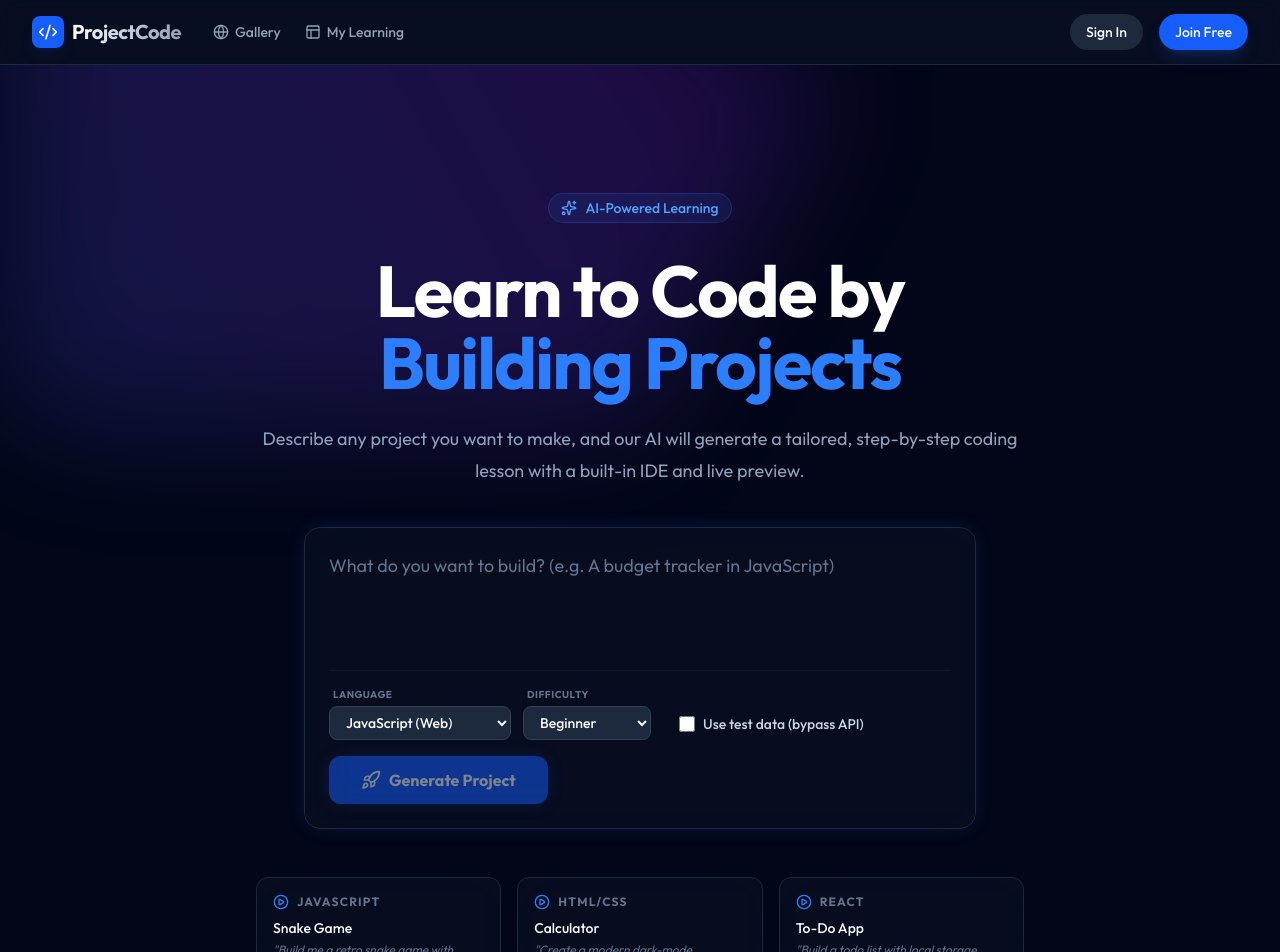
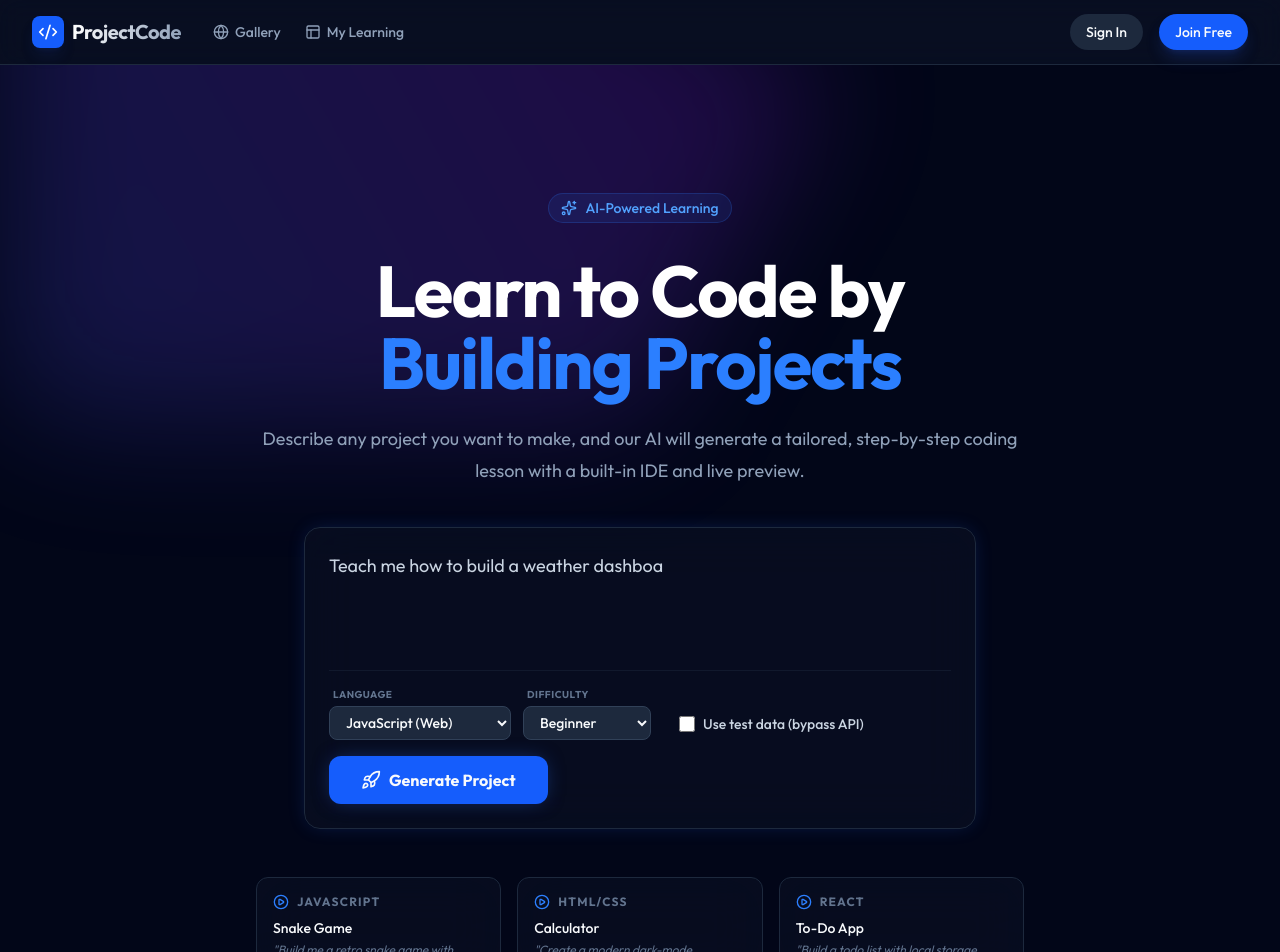
Before and after one commit to Jaeheek0319/CoChallenge, a React (Vite) app: page / in a window 1280 px wide. Shown: the top 952 px of the page. Built offline with nearby package versions, Linux system fonts and the light colour scheme; no server answers.

Commit message:
typing text animation

```diff
--- a/package.json
+++ b/package.json
@@ -32,6 +32,8 @@
   "devDependencies": {
     "@types/express": "^4.17.25",
     "@types/node": "^22.19.17",
+    "@types/react": "^19.0.0",
+    "@types/react-dom": "^19.0.0",
     "autoprefixer": "^10.5.0",
     "tailwindcss": "^4.2.4",
     "tsx": "^4.21.0",
--- a/src/pages/Home.tsx
+++ b/src/pages/Home.tsx
@@ -1,10 +1,18 @@
-import React, { useState } from 'react';
+import React, { useEffect, useRef, useState } from 'react';
 import { useNavigate } from 'react-router-dom';
 import { motion } from 'motion/react';
 import { Sparkles, Code, BrainCircuit, Rocket, ChevronRight, PlayCircle } from 'lucide-react';
 import { generateProject } from '../services/gemini';
 import { Language, Difficulty } from '../types';
 import { useProjects } from '../hooks/useProjects';
+
+const suggestionExamples = [
+  'Teach me how to build a weather dashboard',
+  'Teach me how to build a drawing app',
+  'Teach me how to build a recipe finder',
+  'Teach me how to build a portfolio website',
+  'Teach me how to build a memory game',
+];
 
 export function Home() {
   const navigate = useNavigate();
@@ -14,6 +22,10 @@ export function Home() {
   const [difficulty, setDifficulty] = useState<Difficulty>('Beginner');
   const [loading, setLoading] = useState(false);
   const [useTestData, setUseTestData] = useState(false);
+  const [suggestionIndex, setSuggestionIndex] = useState<number>(0);
+  const [isDeletingPrompt, setIsDeletingPrompt] = useState(false);
+  const [isPromptAnimationActive, setIsPromptAnimationActive] = useState(!window.history.state?.usr?.presetPrompt);
+  const animationPaused = useRef(false);
 
   const handleGenerate = async () => {
     if (!prompt.trim() && !useTestData) return;
@@ -40,6 +52,47 @@ export function Home() {
     } finally {
       setLoading(false);
     }
+  };
+
+  useEffect(() => {
+    if (!isPromptAnimationActive || animationPaused.current) return;
+
+    const currentSuggestion = suggestionExamples[suggestionIndex];
+    const isComplete = prompt === currentSuggestion;
+    const shouldDelete = isDeletingPrompt || isComplete;
+    const baseDelay = shouldDelete ? 40 : 80;
+    const pauseDelay = isComplete ? 1200 : baseDelay;
+
+    const timeoutId = window.setTimeout(() => {
+      if (isComplete && !isDeletingPrompt) {
+        setIsDeletingPrompt(true);
+        return;
+      }
+
+      if (shouldDelete) {
+        const nextText = currentSuggestion.slice(0, Math.max(0, prompt.length - 1));
+        setPrompt(nextText);
+        if (nextText.length === 0) {
+          setIsDeletingPrompt(false);
+          setSuggestionIndex((prev) => (prev + 1) % suggestionExamples.length);
+        }
+      } else {
+        setPrompt(currentSuggestion.slice(0, prompt.length + 1));
+      }
+    }, pauseDelay);
+
+    return () => window.clearTimeout(timeoutId);
+  }, [prompt, suggestionIndex, isDeletingPrompt, isPromptAnimationActive]);
+
+  const stopPromptAnimation = () => {
+    animationPaused.current = true;
+    setIsPromptAnimationActive(false);
+  };
+
+  const resumePromptAnimation = () => {
+    if (prompt.trim()) return;
+    animationPaused.current = false;
+    setIsPromptAnimationActive(true);
   };
 
   const examples = [
@@ -96,9 +149,14 @@ export function Home() {
               <div className="relative border-b border-slate-800/50 pb-4">
                 <textarea
                   value={prompt}
-                  onChange={(e) => setPrompt(e.target.value)}
-                  placeholder="What do you want to build? (e.g. A budget tracker in JavaScript)"
-                  className="w-full bg-transparent border-none focus:ring-0 text-lg text-white placeholder-slate-500 resize-none h-24"
+                  onChange={(e: React.ChangeEvent<HTMLTextAreaElement>) => {
+                    stopPromptAnimation();
+                    setPrompt(e.target.value);
+                  }}
+                  onFocus={stopPromptAnimation}
+                  onBlur={resumePromptAnimation}
+                  placeholder="What do you want to build?"
+                  className="w-full bg-transparent border-none focus:ring-0 text-lg text-slate-300 placeholder-slate-500 resize-none h-24"
                 />
               </div>
 
@@ -108,7 +166,7 @@ export function Home() {
                     <span className="text-[10px] uppercase font-bold text-slate-500 ml-1 tracking-wider">Language</span>
                     <select
                       value={language}
-                      onChange={(e) => setLanguage(e.target.value as Language)}
+                      onChange={(e: React.ChangeEvent<HTMLSelectElement>) => setLanguage(e.target.value as Language)}
                       className="bg-slate-800 border border-slate-700 rounded-lg px-3 py-1.5 text-sm font-medium focus:ring-2 focus:ring-blue-500 outline-none"
                     >
                       <option value="html-css-js">JavaScript (Web)</option>
@@ -121,7 +179,7 @@ export function Home() {
                     <span className="text-[10px] uppercase font-bold text-slate-500 ml-1 tracking-wider">Difficulty</span>
                     <select
                       value={difficulty}
-                      onChange={(e) => setDifficulty(e.target.value as Difficulty)}
+                      onChange={(e: React.ChangeEvent<HTMLSelectElement>) => setDifficulty(e.target.value as Difficulty)}
                       className="bg-slate-800 border border-slate-700 rounded-lg px-3 py-1.5 text-sm font-medium focus:ring-2 focus:ring-blue-500 outline-none"
                     >
                       <option value="Beginner">Beginner</option>
@@ -135,7 +193,7 @@ export function Home() {
                       <input
                         type="checkbox"
                         checked={useTestData}
-                        onChange={(e) => setUseTestData(e.target.checked)}
+                        onChange={(e: React.ChangeEvent<HTMLInputElement>) => setUseTestData(e.target.checked)}
                         className="w-4 h-4 rounded border-slate-700 bg-slate-800 text-blue-500 focus:ring-blue-500 focus:ring-offset-slate-900"
                       />
                       <span className="text-sm font-medium text-slate-300">Use test data (bypass API)</span>
```
Also changed, not shown: 1 other file (tests, documents, lock files or other folders).
